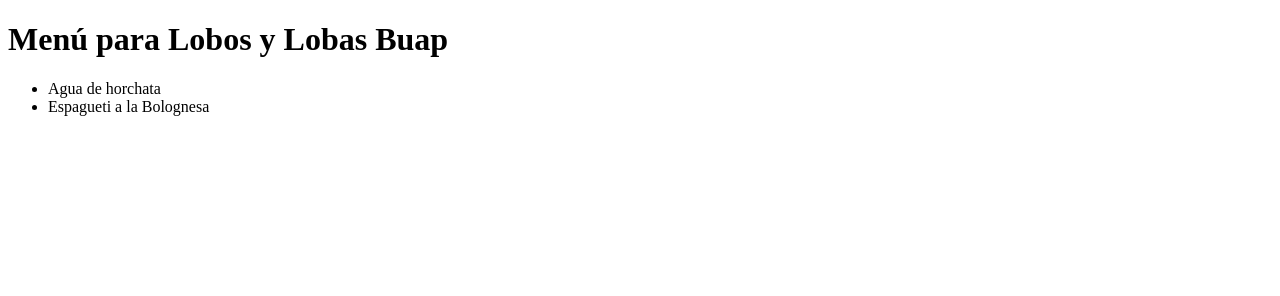
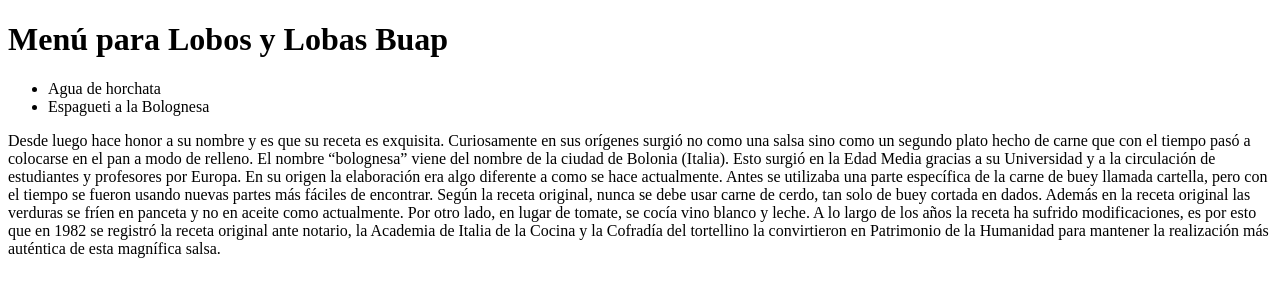
Before and after one commit to ValePes/menu, a plain HTML site: page index.html in a window 1280 px wide. Drawn offline with Linux system fonts and the light colour scheme.

Commit message:
Bolognesa historia

```diff
--- a/index.html
+++ b/index.html
@@ -11,5 +11,16 @@
         <li>Agua de horchata</li>
         <li>Espagueti a la Bolognesa</li>
     </ul>
+    <p>Desde luego hace honor a su nombre y es que su receta es exquisita. Curiosamente en sus orígenes surgió no
+    como una salsa sino como un segundo plato hecho de carne que con el tiempo pasó a colocarse en el pan a modo de relleno.
+    El nombre “bolognesa” viene del nombre de la ciudad de Bolonia (Italia). Esto surgió en la Edad Media gracias a su Universidad
+    y a la circulación de estudiantes y profesores por Europa. En su origen la elaboración era algo diferente a como se hace
+    actualmente. Antes se utilizaba una parte específica de la carne de buey llamada cartella, pero con el tiempo se fueron usando
+    nuevas partes más fáciles de encontrar. Según la receta original, nunca se debe usar carne de cerdo, tan solo de buey cortada en
+    dados. Además  en la receta original las verduras se fríen en panceta y no en aceite como actualmente. Por otro lado, en lugar de
+    tomate, se cocía vino blanco y leche.
+    A lo largo de los años la receta ha sufrido modificaciones, es por esto que en 1982 se registró la receta original ante notario,
+    la Academia de Italia de la Cocina y la Cofradía del tortellino la convirtieron en Patrimonio de la Humanidad para mantener la
+    realización más auténtica de esta magnífica salsa.</p>
 </body>
 </html>
```
